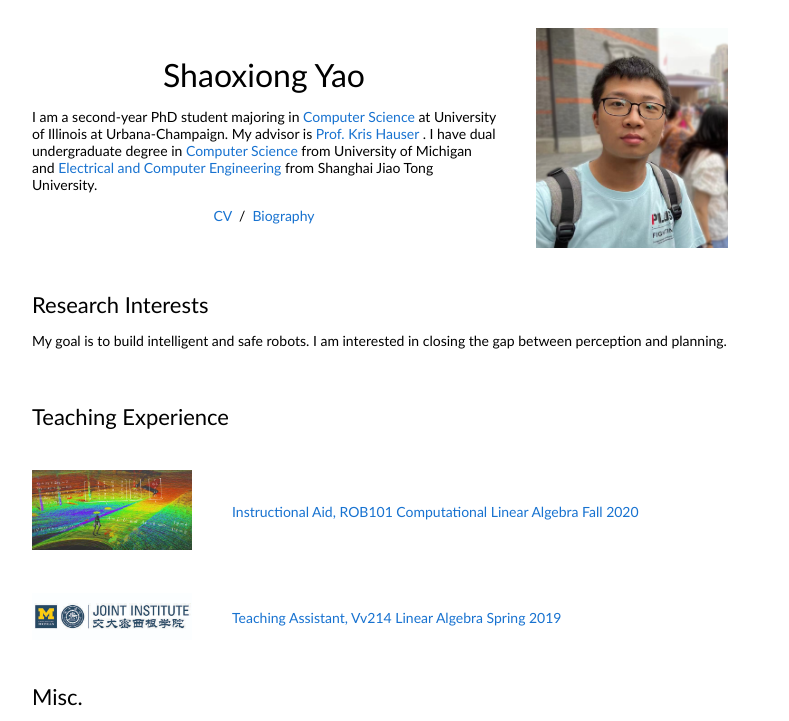
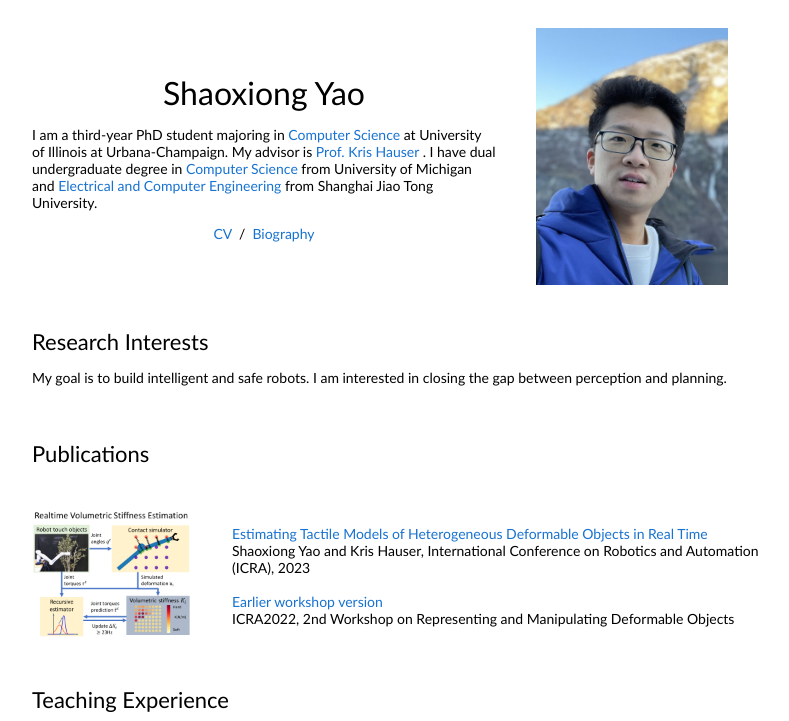
Before and after one commit to ShaoxiongYao/shaoxiongyao.github.io, a plain HTML site: page index.html in a window 1280 px wide. Shown: the top 721 px of the page, without its empty margins (228-1017 px from the left). Drawn offline with Linux system fonts and the light colour scheme.

Commit message:
update pub

```diff
--- a/index.html
+++ b/index.html
@@ -21,7 +21,7 @@
                 <name>Shaoxiong Yao</name>
               </p>
               <p>
-                I am a second-year PhD student majoring in <a href="https://cs.illinois.edu/">Computer Science</a> at University of Illinois at Urbana-Champaign.
+                I am a third-year PhD student majoring in <a href="https://cs.illinois.edu/">Computer Science</a> at University of Illinois at Urbana-Champaign.
                 My advisor is <a href="https://kkhauser.web.illinois.edu/"> Prof. Kris Hauser </a>.
                 I have dual undergraduate degree in <a href="https://cse.engin.umich.edu/academics/undergraduate/computer-science-eng/">Computer Science</a> from University of Michigan and
                 <a href="https://www.ji.sjtu.edu.cn/academics/undergraduate-program/degrees-programs/electrical-and-computer-engineering/">Electrical and Computer Engineering</a> from Shanghai Jiao Tong University.
@@ -32,7 +32,7 @@
               </p>
             </td>
             <td style="padding:2.5%;width:40%;max-width:40%">
-              <a href="images/shaoxiong_photo.png"><img style="width:75%;max-width:75%" alt="profile photo" src="images/shaoxiong_photo.png" class="hoverZoomLink"></a>
+              <a href="images/shaoxiong_photo2.jpg"><img style="width:75%;max-width:75%" alt="profile photo" src="images/shaoxiong_photo2.jpg" class="hoverZoomLink"></a>
             </td>
           </tr>
         </tbody></table>
@@ -45,6 +45,29 @@
                 My goal is to build intelligent and safe robots.
                 I am interested in closing the gap between perception and planning.
               </p>
+            </td>
+          </tr>
+        </tbody></table>
+
+        <table width="100%" align="center" border="0" cellspacing="0" cellpadding="20"><tbody>
+          <tr>
+            <td>
+              <heading>Publications</heading>
+            </td>
+          </tr>
+        </tbody></table>
+        <table width="100%" align="center" border="0" cellspacing="0" cellpadding="20"><tbody>
+          <tr>
+            <td style="padding:20px;width:25%;vertical-align:middle"><img src="images/vsf_overview.png" style="width:100%;height:auto;"></td>
+            <td width="75%" valign="center">
+              <a href="https://motion.cs.illinois.edu/papers/ICRA2023_Yao_VolumeStiffnessField.pdf">Estimating Tactile Models of Heterogeneous Deformable Objects in Real Time</a>
+              <br>
+              Shaoxiong Yao and Kris Hauser, International Conference on Robotics and Automation (ICRA), 2023
+              <br>
+              <br>
+              <a href="https://motion.cs.illinois.edu/papers/ICRAWorkshop2022_Yao_StiffnessField.pdf">Earlier workshop version</a>
+              <br>
+              ICRA2022, 2nd Workshop on Representing and Manipulating Deformable Objects
             </td>
           </tr>
         </tbody></table>
@@ -98,7 +121,7 @@
           <tr>
             <td style="padding:0px">
               <p style="text-align:left;font-size:small;">
-                Updated in April. 2022. Thanks <a href="https://jonbarron.info/"> Jon Barron</a> for this amazing template.
+                Updated in Nov. 2023. Thanks <a href="https://jonbarron.info/"> Jon Barron</a> for this amazing template.
               </p>
             </td>
           </tr>
```
Also changed, not shown: images/shaoxiong_photo1.png (renamed from images/shaoxiong_photo.png), images/shaoxiong_photo2.jpg (added), images/vsf_overview.png (added).
